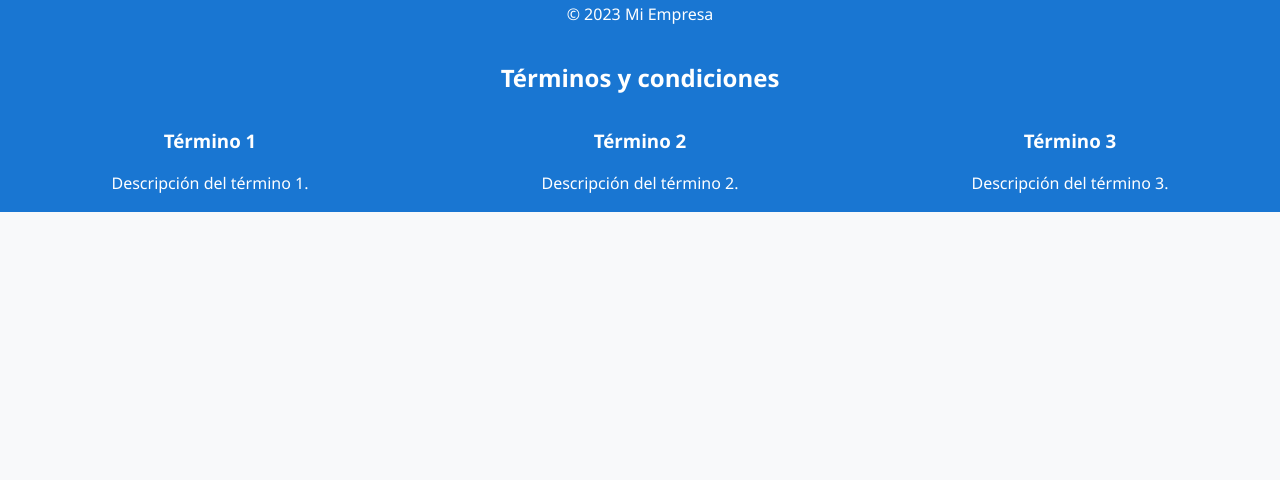
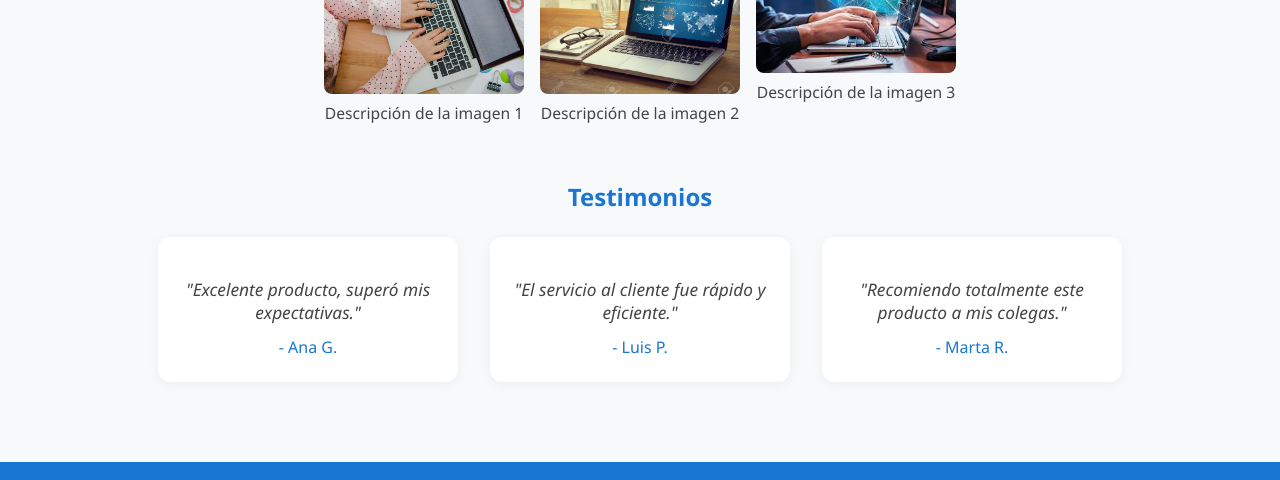
Before and after one commit to SamuelLeiva/labo1, a plain HTML site: page index.html in a window 1280 px wide. Shown: the part 1354-1834 px from the top of the page. Before the commit the page ends 1566 px from the top, so only its background shows below. Drawn offline with Linux system fonts and the light colour scheme.

Commit message:
Parte 3: Galería de imágenes y testimonios.

```diff
--- a/css/styles.css
+++ b/css/styles.css
@@ -30,14 +30,10 @@ header {
   background: var(--color-blanco);
   border-bottom: 1px solid #e0e0e0;
   padding: 16px 0 8px 0;
-  text-align: center;
-}
   nav {
     display: flex;
-  justify-content: space-between;
+    justify-content: center;
     align-items: center;
-  padding-left: 50px;
-  padding-right: 50px;
     flex-wrap: wrap;
     a {
       color: var(--color-primario);
@@ -51,6 +47,7 @@ nav {
     a:hover {
       color: var(--color-primario-oscuro);
       text-decoration: underline;
+    }
   }
 }
 
@@ -164,6 +161,74 @@ section {
   }
 }
 
+#galeria {
+  .galeria {
+    display: flex;
+    flex-wrap: wrap;
+    gap: 1rem;
+    justify-content: center;
+    .galeria-item {
+      display: flex;
+      flex-direction: column;
+      align-items: center;
+      width: 200px;
+      margin-bottom: 1rem;
+      img {
+        width: 100%;
+        height: auto;
+        display: block;
+        border-radius: 8px;
+      }
+      .descripcion {
+        margin-top: 8px;
+        font-size: 0.98em;
+        color: var(--color-texto-secundario);
+        text-align: center;
+      }
+    }
+  }
+}
+
+#testimonios {
+  margin: 40px 0;
+  h2 {
+    color: var(--color-primario);
+    text-align: center;
+    margin-bottom: 24px;
+    font-size: 1.5em;
+    font-weight: 600;
+    font-family: var(--fuente-principal);
+  }
+  .testimonios-grid {
+    display: flex;
+    flex-wrap: wrap;
+    gap: 32px;
+    justify-content: center;
+    .testimonio-tarjeta {
+      background: var(--color-blanco);
+      border-radius: 12px;
+      box-shadow: 0 2px 12px var(--color-sombra-suave);
+      padding: 24px 20px;
+      width: 260px;
+      display: flex;
+      flex-direction: column;
+      align-items: center;
+      text-align: center;
+      p {
+        font-size: 1.08em;
+        color: var(--color-texto-secundario);
+        margin-bottom: 12px;
+        font-style: italic;
+      }
+      span {
+        color: var(--color-primario);
+        font-weight: 500;
+        font-size: 1em;
+      }
+    }
+  }
+}
+
 /* Footer */
 footer {
   background: var(--color-footer);
@@ -197,3 +262,32 @@ footer {
     flex-wrap: wrap;
   }
 }
+
+/* 3 columnas en pantallas grandes */
+@media (min-width: 900px) {
+  .galeria-item {
+    width: 300px;
+  }
+}
+
+/* 2 columnas en pantallas medianas */
+@media (max-width: 899px) and (min-width: 600px) {
+  .galeria-item {
+    width: 250px;
+  }
+}
+
+/* Apila los enlaces en pantallas pequeñas */
+@media (max-width: 600px) {
+  header nav {
+    flex-direction: column;
+    gap: 10px;
+  }
+}
+
+/* 1 columna en pantallas pequeñas */
+@media (max-width: 590px) {
+  .galeria-item {
+    width: 100%;
+  }
+}
--- a/index.html
+++ b/index.html
@@ -72,6 +72,40 @@
           <dd>Lista de beneficios clave.</dd>
         </dl>
       </section>
+      <section id="galeria">
+        <h2>Galería de Imágenes</h2>
+        <div class="galeria">
+          <div class="galeria-item">
+            <img src="img/galeria1.jpg" alt="Descripción de la imagen 1" />
+            <div class="descripcion">Descripción de la imagen 1</div>
+          </div>
+          <div class="galeria-item">
+            <img src="img/galeria2.jpg" alt="Descripción de la imagen 2" />
+            <div class="descripcion">Descripción de la imagen 2</div>
+          </div>
+          <div class="galeria-item">
+            <img src="img/galeria3.jpg" alt="Descripción de la imagen 3" />
+            <div class="descripcion">Descripción de la imagen 3</div>
+          </div>
+        </div>
+      </section>
+      <section id="testimonios">
+        <h2>Testimonios</h2>
+        <div class="testimonios-grid">
+          <div class="testimonio-tarjeta">
+            <p>"Excelente producto, superó mis expectativas."</p>
+            <span>- Ana G.</span>
+          </div>
+          <div class="testimonio-tarjeta">
+            <p>"El servicio al cliente fue rápido y eficiente."</p>
+            <span>- Luis P.</span>
+          </div>
+          <div class="testimonio-tarjeta">
+            <p>"Recomiendo totalmente este producto a mis colegas."</p>
+            <span>- Marta R.</span>
+          </div>
+        </div>
+      </section>
     </main>
     <footer aria-label="Pie de página">
       <img
```
Also changed, not shown: img/galeria1.jpg (added), img/galeria2.jpg (added), img/galeria3.jpg (added). Lines whose indentation alone changed are shown as unchanged.
